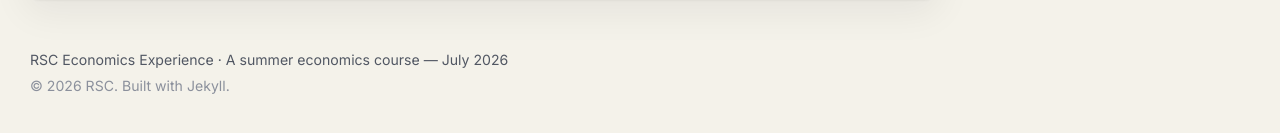
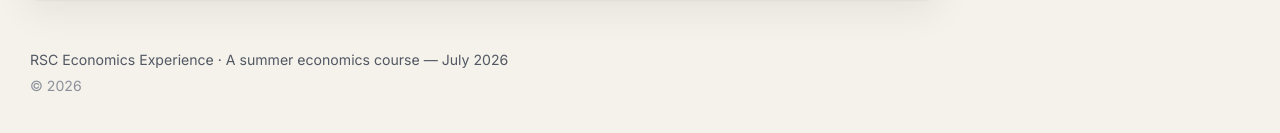
Before and after one commit to menghsuanrexhsieh/rsc2026econslides, a Jekyll site: the page built from index.md, in a window 1280 px wide and 1248 px high. Shown: the part 1062-1195 px from the top of the window. Built offline with Jekyll 4.4.1, drawn with Linux system fonts in a browser that asks for light colours.

Commit message:
Shorten footer copyright to just the year

```diff
--- a/_layouts/default.html
+++ b/_layouts/default.html
@@ -36,7 +36,7 @@
       </div>
       <footer class="site-footer">
         <p>{{ site.title }} &middot; {{ site.description }}</p>
-        <p class="muted">&copy; {{ 'now' | date: "%Y" }} {{ site.author }}. Built with Jekyll.</p>
+        <p class="muted">&copy; {{ 'now' | date: "%Y" }}</p>
       </footer>
     </main>
 
```
